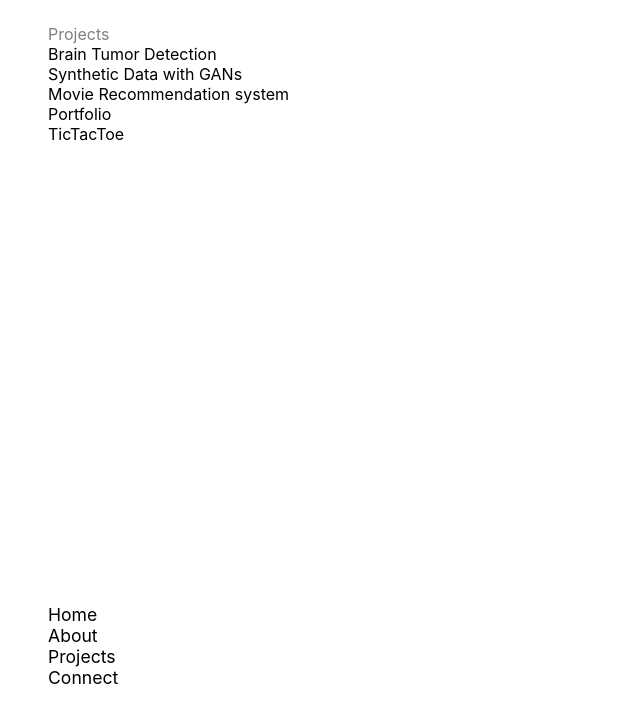
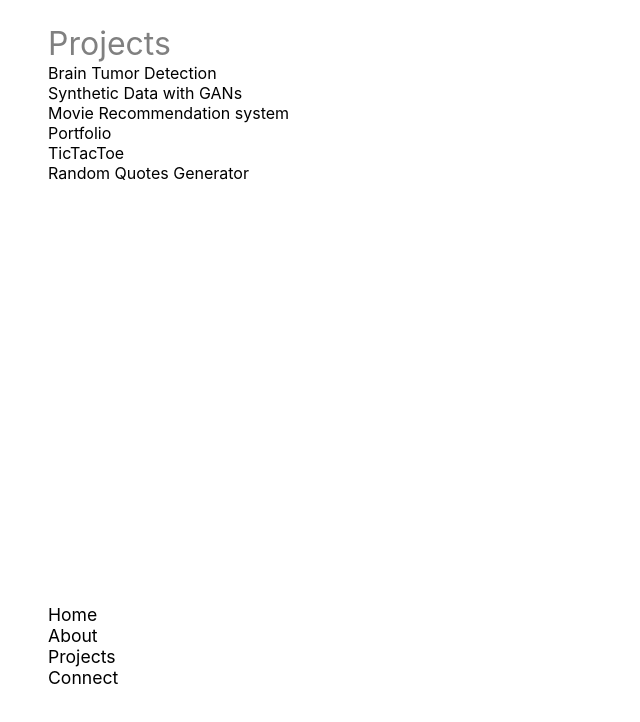
Before and after one commit to MadhavaY/MinimalPortfolio, a React (Create React App) app: page /projects in a window 1280 px wide. Shown: the top 722 px of the page, without its empty margins (0-640 px from the left). Built offline with nearby package versions, Linux system fonts and the light colour scheme.

Commit message:
Changes to projects page

```diff
--- a/src/components/page/about/about-style.css
+++ b/src/components/page/about/about-style.css
@@ -15,6 +15,7 @@
 
 .header2{
     color: grey;
+    font-size: 2rem;
 }
 
 /* .information{
--- a/src/components/page/about/index.js
+++ b/src/components/page/about/index.js
@@ -5,7 +5,7 @@ function About() {
   return (
     <div className="intro">
       <section className="">
-        {/* <section className="header2">About</section> */}
+        <section className="header2">About</section>
         <section className="">
           {" "}
           A Computer Science graduate student with interests in Machine Learning
--- a/src/components/page/connect/connect.css
+++ b/src/components/page/connect/connect.css
@@ -5,6 +5,7 @@
 
 .header4{
     color: grey;
+    font-size: 2rem;
 }
 
 .connect-list ul{
--- a/src/components/page/projects/projects.css
+++ b/src/components/page/projects/projects.css
@@ -5,17 +5,27 @@
 
 .header3 {
   color: grey;
+  font-size: 2rem;
+}
+
+.project-link{
+  text-decoration: none;
+  color: black;
 }
 
 .projects-list ul {
   padding: 0;
   margin: 0;
+  text-decoration: none;
+  color: black;
 }
 .projects-list ul li {
   list-style-type: none;
   cursor: pointer;
   padding: 0;
   margin: 0;
+  text-decoration: none;
+  color: black;
 }
 
 .project-images-div {
@@ -28,7 +38,7 @@
     width: 60rem;
     height: 30rem;
     margin-left: 35rem;
-    margin-top: -27rem;
+    /* margin-top: -27rem; */
     /* opacity: hoveredProject ? 1 : 0,;
     transition: 'opacity 0.5s ease-in-out'; */
 
--- a/src/components/page/projects/projects.js
+++ b/src/components/page/projects/projects.js
@@ -11,16 +11,34 @@ const Projects = () => {
     {
       name: "Brain Tumor Detection",
       image: BTD2,
+      link: ""
     },
     {
       name: "Synthetic Data with GANs",
       image: RQG,
+      link: "https://github.com/MadhavaY/TumorCycleGan"
     },
-    { name: "Movie Recommendation system", image: "" },
+    { name: "Movie Recommendation system",
+      image: "",
+      link: ""
 
-    { name: "Portfolio", image: portfolio },
+    },
 
-    { name: "TicTacToe", image: tictactoe },
+    { name: "Portfolio",
+      image: portfolio,
+      link: "https://madhavaportfolio.vercel.app/"
+
+    },
+
+    { name: "TicTacToe",
+      image: tictactoe,
+      link: "https://tictactoe-madhavay.vercel.app/"
+    },
+
+    { name: "Random Quotes Generator",
+      image: tictactoe,
+      link: "https://infinitequote.netlify.app/"
+    },
   ];
 
   // State to track the currently hovered project
@@ -48,9 +66,10 @@ const Projects = () => {
                 key={index}
                 onMouseEnter={() => handleMouseEnter(project)}
                 onMouseLeave={handleMouseLeave}
-                style={{ cursor: "pointer" }}
               >
+                <a className="project-link" href={project.link} target="_blank" rel="noopener noreferrer">
                 {project.name}
+                </a>
               </li>
             ))}
           </ul>
```
